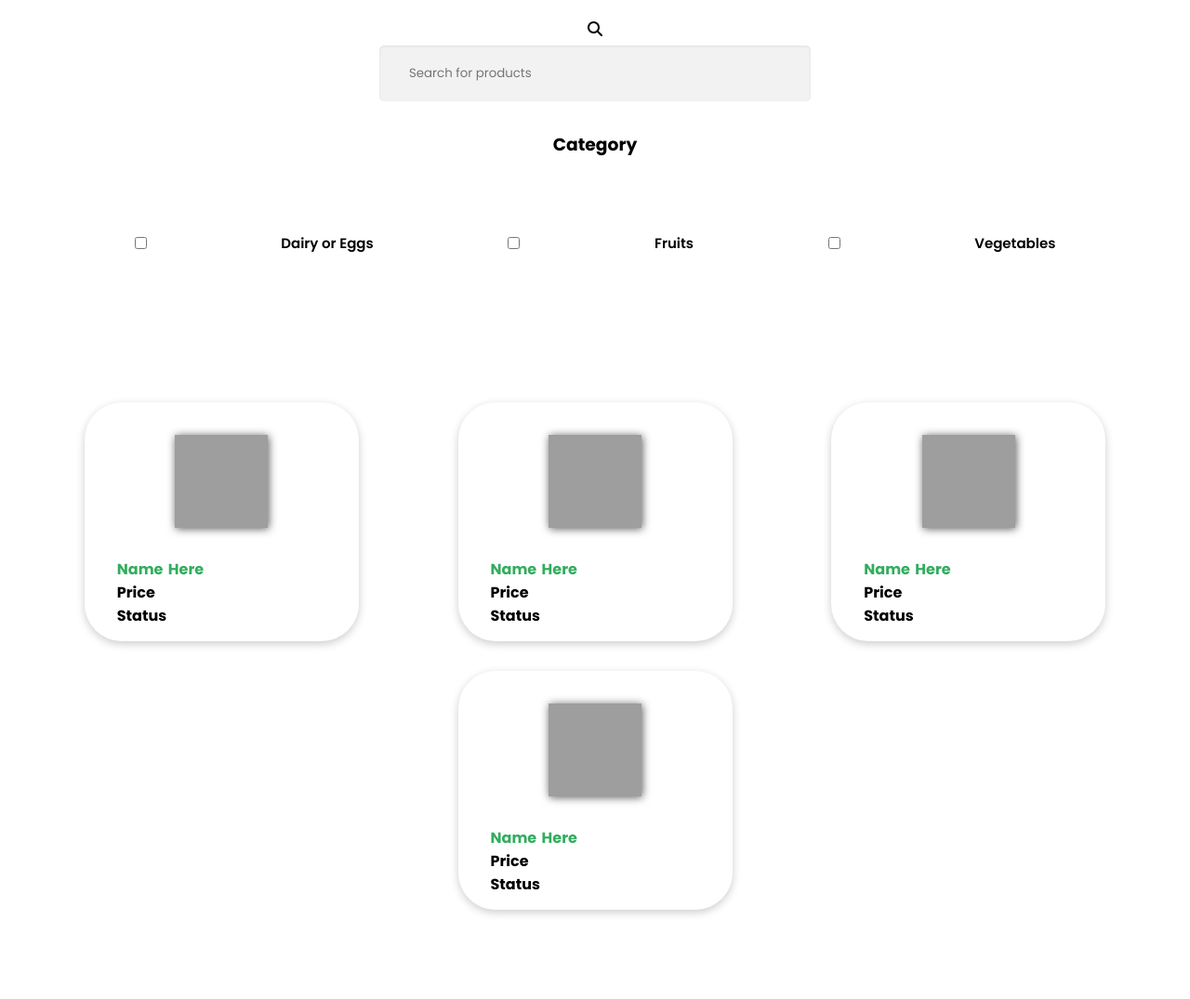
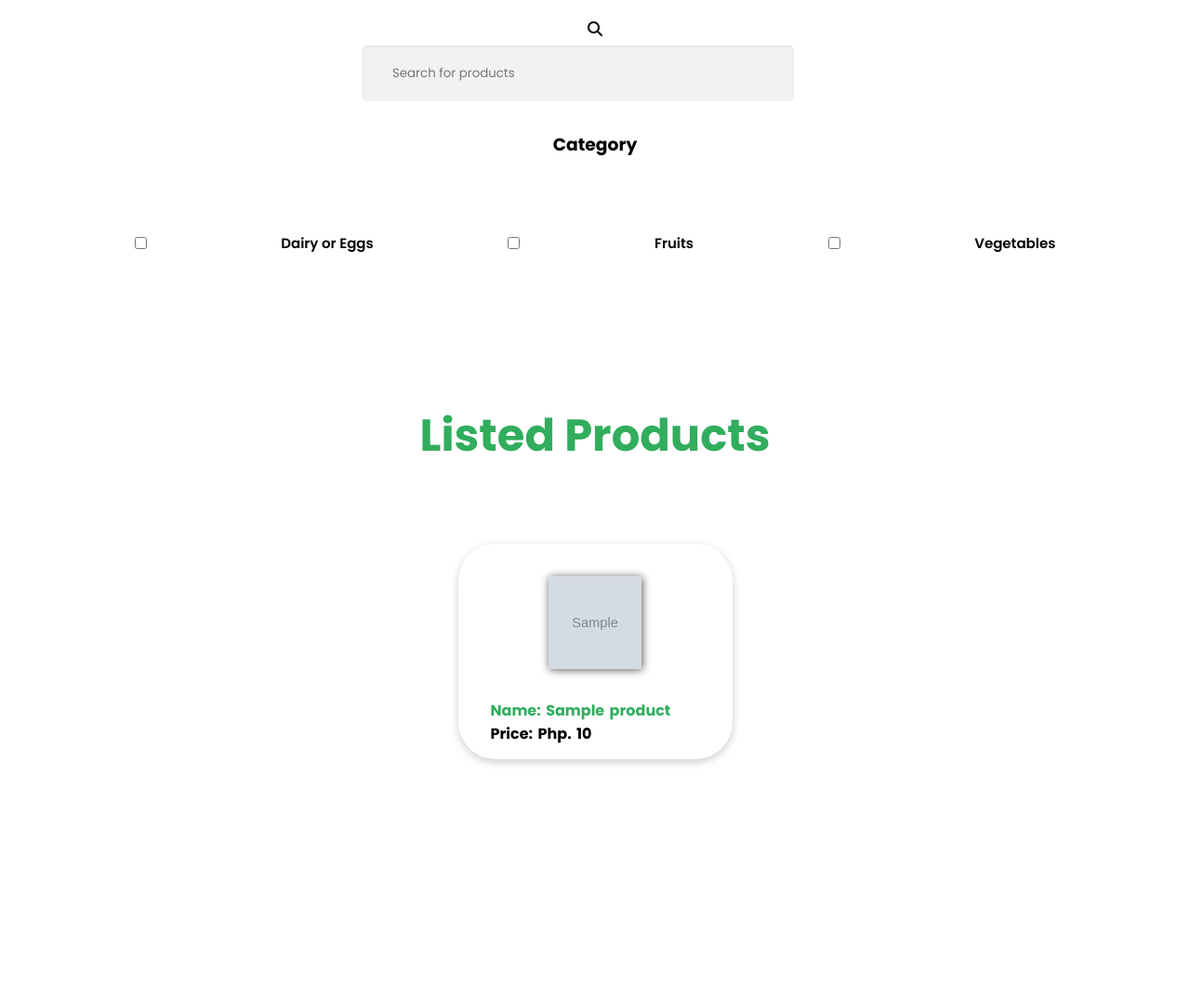
Before and after one commit to irarayzelji2002/agrowculture, a PHP site: page /seller/product-catalog.php in a window 1280 px wide. Shown: the part 57-1132 px from the top of the page at 93% size. After the commit the page ends 880 px from the top, so only its background shows below. Run offline with PHP 8.4, Linux system fonts and the light colour scheme; a user stored in the database is signed in; tables that the repository leaves empty or names only in its code hold one stand-in row (values such as "Sample post"); grey boxes marked "Sample" are stand-in pictures; some libraries are stand-ins or nearby versions; grey boxes are pictures that could not be loaded.

Commit message:
OCT 31:  - tatanggalin ko yung  id="productdesc1" sa product catalog - seller  - ADDED print all product in product catalog -  seller (BACKEND) -ADDED search (BACKEND)

```diff
--- a/seller/product-catalog.php
+++ b/seller/product-catalog.php
@@ -35,16 +35,72 @@ if (isset($_SESSION['isLogin'])) {
 </head>
 
 <body>
-    <?php require_once '../templates/navbar_seller.php'?>
-
+    <?php require_once '../templates/navbar_seller.php' ?>
  <!-- SEARCH -->
     <section class="search-container flex column">
             <i class="fa-solid fa-magnifying-glass search-icon" aria-hidden="true" style="margin: 0 1rem 0 1rem;"></i>
             <div class="search-bar">
+            <form action="product-catalog.php" method="get" class="form-inline my-2 my-lg-0" style="width: 500px">
+
                 <!-- <i class="fa-solid fa-magnifying-glass" aria-hidden="true" style="margin: 0 1rem 0 1rem;"></i> -->
-                    <input  type="text" placeholder="Search for products">
+                <input type="text" placeholder="Search for products"  aria-label="Search" name="query" >
+            </form>
             </div>
         </section>
+
+    <?php
+    $sSearch = "";
+    if (isset($_REQUEST['query'])) {
+        $sSearch = $_REQUEST['query'];
+    }
+    $sql = "select * from product";
+    if ($sSearch <> "") { ?>
+    <!-- SEARCH PAGE -->
+             <?php
+              $sql = "SELECT * FROM `product` WHERE `product_name` LIKE  '%".$sSearch."%' or `category` LIKE  '%".$sSearch."%'";
+        ?>
+                 <!-- CATEGORY FILTER -->
+        <h3 class="center">Category</h3>
+        <section class="category-container flex row">
+            <input type="checkbox" id="category1" name="dairy-egg" value="dairy-egg">
+            <label for="category1">Dairy or Eggs</label>
+
+            <input type="checkbox" id="category2" name="fruits" value="fruits">
+            <label for="category1">Fruits</label>
+
+            <input type="checkbox" id="category3" name="vegetables" value="vegetables">
+            <label for="category1">Vegetables</label>
+        </section>
+
+        <!-- MAIN CONTENT -->
+        <main class="full-container flex column">
+            <!-- TABLE-->
+            <section class="half-container">
+                <h1 class="sub-link center"><?php echo " " . $sSearch; ?></h1>
+
+                <div class="full-container flex row">
+                    <?php
+
+                    // $currentID = $_SESSION["user_ID"];
+                    $upload_dir = '../upload/';
+                    // $sql = "SELECT*FROM `product`";
+                    $result = mysqli_query($conn, $sql);
+                    $resultCheck = mysqli_num_rows($result);
+
+                    if ($resultCheck > 0) {
+                        while ($row = mysqli_fetch_assoc($result)) {   ?>
+
+                            <div class="product">
+                                <img id="productIcon1" class="product-icon" src=<?php echo $upload_dir . $row['product_image'] ?> alt="...">
+
+                                <h5 id="productname1" class="product-text sub-link"> Name: <?php echo   $row['product_name'] ?></h5>
+                                <h5 id="productprice1" class="product-text">Price: Php. <?php echo   $row['product_price'] ?></h5>
+
+                            </div>
+                <?php
+                        }
+                    }
+                } else { ?>
 
         <!-- CATEGORY FILTER -->
         <h3 class="center">Category</h3>
@@ -61,81 +117,38 @@ if (isset($_SESSION['isLogin'])) {
 
         <!-- MAIN CONTENT -->
         <main class="full-container flex column">
+            <!-- TABLE-->
+            <section class="half-container">
+                <h1 class="sub-link center">Listed Products</h1>
+
+                <div class="full-container flex row">
+                    <?php
+
+                    // $currentID = $_SESSION["user_ID"];
+                    $upload_dir = '../upload/';
+                    // $sql = "SELECT*FROM `product`";
+                    $result = mysqli_query($conn, $sql);
+                    $resultCheck = mysqli_num_rows($result);
+
+                    if ($resultCheck > 0) {
+                        while ($row = mysqli_fetch_assoc($result)) {   ?>
+
+                            <div class="product">
+                                <img id="productIcon1" class="product-icon" src=<?php echo $upload_dir . $row['product_image'] ?> alt="...">
+
+                                <h5 id="productname1" class="product-text sub-link"> Name: <?php echo   $row['product_name'] ?></h5>
+                                <h5 id="productprice1" class="product-text">Price: Php. <?php echo   $row['product_price'] ?></h5>
+
+                            </div>
+                <?php
+                        }
+                    }
+                }
+                ?>
 
 
 
-        <div class="full-container flex row">
-            <div class="product">
-                <img src="../img/avocado.png" alt="" id="productIcon1" class="product-icon">
-                <h5 id="productname1" class="product-text sub-link">Name Here</h5>
-                <h5 id="productprice1" class="product-text">Price</h5>
-                <h5 id="productdesc1" class="product-text">Status</h5>
-            </div>
 
-            <div class="product">
-                <img src="../img/banana.png" alt="" id="productIcon1" class="product-icon">
-                <h5 id="productname1" class="product-text sub-link">Name Here</h5>
-                <h5 id="productprice1" class="product-text">Price</h5>
-                <h5 id="productdesc1" class="product-text">Status</h5>
-            </div>
-
-            <div class="product">
-                <img src="../img/potato.png" alt="" id="productIcon1" class="product-icon">
-                <h5 id="productname1" class="product-text sub-link">Name Here</h5>
-                <h5 id="productprice1" class="product-text">Price</h5>
-                <h5 id="productdesc1" class="product-text">Status</h5>
-            </div>
-
-            <div class="product">
-                <img src="../img/bellpepper.png" alt="" id="productIcon1" class="product-icon">
-                <h5 id="productname1" class="product-text sub-link">Name Here</h5>
-                <h5 id="productprice1" class="product-text">Price</h5>
-                <h5 id="productdesc1" class="product-text">Status</h5>
-            </div>
-
-            <!--
-
-            <div class="product"><img src="../img/bellpepper.png" alt="" id="productIcon1" class="picon4">
-                <h5 id="productname1" class="pname">Product Name:</h5>
-                <h5 id="productprice1" class="pprice">Product Price:</h5>
-                <h5 id="productdesc1" class="pdesc">Product Description:</h5>
-            </div>
-
-            <div class="product"><img src="../img/asparagus.png" alt="" id="productIcon1" class="picon5">
-                <h5 id="productname1" class="pname">Product Name:</h5>
-                <h5 id="productprice1" class="pprice">Product Price:</h5>
-                <h5 id="productdesc1" class="pdesc">Product Description:</h5>
-            </div>
-
-            <div class="product"><img src="../img/cabbage.png" alt="" id="productIcon1" class="picon6">
-                <h5 id="productname1" class="pname">Product Name:</h5>
-                <h5 id="productprice1" class="pprice">Product Price:</h5>
-                <h5 id="productdesc1" class="pdesc">Product Description:</h5>
-            </div>
-
-            <div class="product"><img src="../img/corn.png" alt="" id="productIcon1" class="picon7">
-                <h5 id="productname1" class="pname">Product Name:</h5>
-                <h5 id="productprice1" class="pprice">Product Price:</h5>
-                <h5 id="productdesc1" class="pdesc">Product Description:</h5>
-            </div>
-
-            <div class="product"><img src="../img/milk.png" alt="" id="productIcon1" class="picon8">
-                <h5 id="productname1" class="pname">Product Name:</h5>
-                <h5 id="productprice1" class="pprice">Product Price:</h5>
-                <h5 id="productdesc1" class="pdesc">Product Description:</h5>
-            </div>
-
-            <div class="product"><img src="../img/milk.png" alt="" id="productIcon1" class="picon8">
-                <h5 id="productname1" class="pname">Product Name:</h5>
-                <h5 id="productprice1" class="pprice">Product Price:</h5>
-                <h5 id="productdesc1" class="pdesc">Product Description:</h5>
-            </div>
-
-            <div class="product"><img src="../img/milk.png" alt="" id="productIcon1" class="picon8">
-                <h5 id="productname1" class="pname">Product Name:</h5>
-                <h5 id="productprice1" class="pprice">Product Price:</h5>
-                <h5 id="productdesc1" class="pdesc">Product Description:</h5>
-            </div> -->
         </main>
 </body>
 
```
Also changed, not shown: upload/1667197366_9905.png (added). Lines whose indentation alone changed are shown as unchanged.
